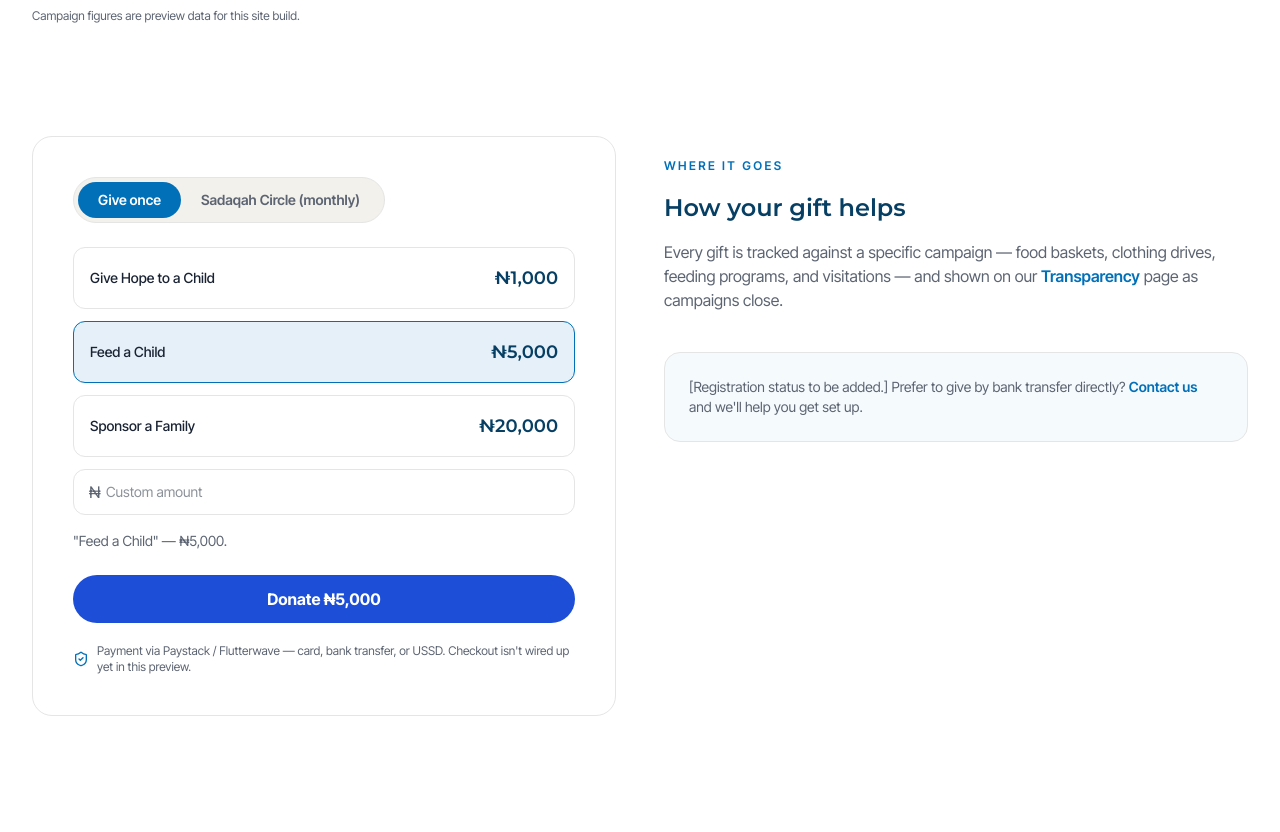
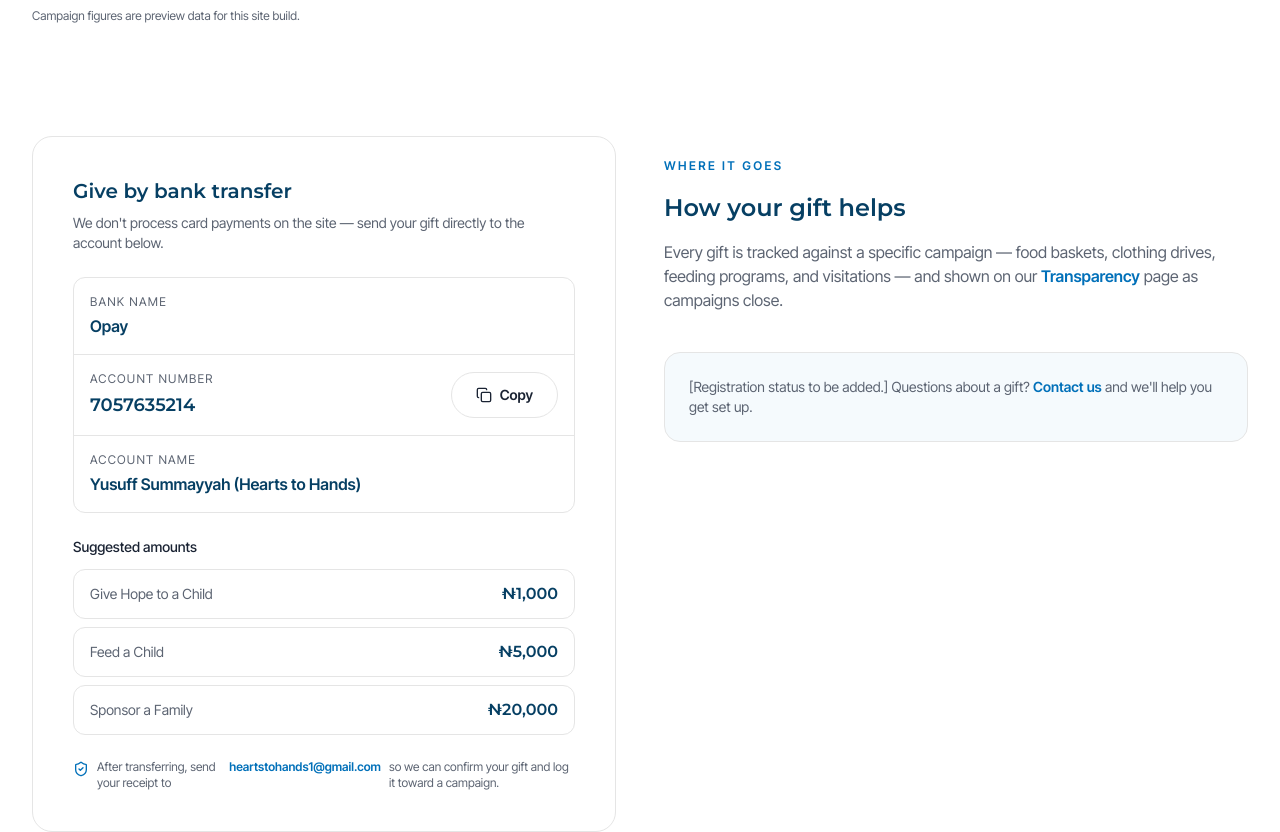
Before and after one commit to Ishola-Fawaz/hearts_to_hands, a Next.js app: page /donate in a window 1280 px wide. Shown: the part 860-1692 px from the top of the page. Built offline with nearby package versions, Linux system fonts and the light colour scheme.

Commit message:
feat: account number update

```diff
--- /dev/null
+++ b/app/components/bank-transfer.tsx
@@ -0,0 +1,121 @@
+"use client";
+
+import { useState } from "react";
+import { Copy, Check, ShieldCheck } from "lucide-react";
+
+const suggested = [
+  { value: "₦1,000", label: "Give Hope to a Child" },
+  { value: "₦5,000", label: "Feed a Child" },
+  { value: "₦20,000", label: "Sponsor a Family" },
+];
+
+const bankDetails = {
+  bankName: "Opay",
+  accountNumber: "7057635214",
+  accountName: "Yusuff Summayyah (Hearts to Hands)",
+};
+
+export function BankTransferCard() {
+  const [copied, setCopied] = useState(false);
+
+  async function handleCopy() {
+    try {
+      await navigator.clipboard.writeText(bankDetails.accountNumber);
+      setCopied(true);
+      setTimeout(() => setCopied(false), 2000);
+    } catch {
+      // clipboard unavailable — the number is still visible to copy manually
+    }
+  }
+
+  return (
+    <div className="card p-8 lg:p-10">
+      <h3 className="font-display text-xl font-semibold text-primary-deep">
+        Give by bank transfer
+      </h3>
+      <p className="mt-2 text-sm text-muted-foreground">
+        We don&apos;t process card payments on the site — send your gift
+        directly to the account below.
+      </p>
+
+      <div className="mt-6 rounded-xl border border-border divide-y divide-border">
+        <div className="p-4">
+          <div className="text-xs uppercase tracking-widest text-muted-foreground">
+            Bank Name
+          </div>
+          <div className="mt-1 font-semibold text-primary-deep">
+            {bankDetails.bankName}
+          </div>
+        </div>
+        <div className="p-4 flex items-center justify-between gap-4">
+          <div>
+            <div className="text-xs uppercase tracking-widest text-muted-foreground">
+              Account Number
+            </div>
+            <div className="mt-1 font-display text-lg font-semibold text-primary-deep">
+              {bankDetails.accountNumber}
+            </div>
+          </div>
+          <button
+            type="button"
+            onClick={handleCopy}
+            className="btn-secondary text-sm shrink-0"
+          >
+            {copied ? (
+              <>
+                <Check className="w-4 h-4" />
+                Copied
+              </>
+            ) : (
+              <>
+                <Copy className="w-4 h-4" />
+                Copy
+              </>
+            )}
+          </button>
+        </div>
+        <div className="p-4">
+          <div className="text-xs uppercase tracking-widest text-muted-foreground">
+            Account Name
+          </div>
+          <div className="mt-1 font-semibold text-primary-deep">
+            {bankDetails.accountName}
+          </div>
+        </div>
+      </div>
+
+      <div className="mt-6">
+        <div className="text-sm font-medium text-foreground">
+          Suggested amounts
+        </div>
+        <div className="mt-3 grid gap-2">
+          {suggested.map((item) => (
+            <div
+              key={item.value}
+              className="flex items-center justify-between rounded-xl border border-border px-4 py-3"
+            >
+              <span className="text-sm text-muted-foreground">
+                {item.label}
+              </span>
+              <span className="font-display font-semibold text-primary-deep">
+                {item.value}
+              </span>
+            </div>
+          ))}
+        </div>
+      </div>
+
+      <div className="mt-6 flex items-start gap-2 text-xs text-muted-foreground">
+        <ShieldCheck className="w-4 h-4 text-primary shrink-0 mt-0.5" />
+        After transferring, send your receipt to{" "}
+        <a
+          href="mailto:heartstohands1@gmail.com"
+          className="text-primary font-semibold hover:text-primary-deep"
+        >
+          heartstohands1@gmail.com
+        </a>{" "}
+        so we can confirm your gift and log it toward a campaign.
+      </div>
+    </div>
+  );
+}
--- a/app/components/donate-form.tsx
+++ /dev/null
@@ -1,119 +0,0 @@
-"use client";
-
-import { useMemo, useState } from "react";
-import { ShieldCheck } from "lucide-react";
-import { formatNaira } from "@/app/lib/campaigns";
-
-const amounts = [
-  { value: 1000, label: "Give Hope to a Child" },
-  { value: 5000, label: "Feed a Child" },
-  { value: 20000, label: "Sponsor a Family" },
-];
-
-export function DonateForm() {
-  const [frequency, setFrequency] = useState<"once" | "monthly">("once");
-  const [selected, setSelected] = useState<number | null>(5000);
-  const [custom, setCustom] = useState("");
-
-  const amount = useMemo(() => {
-    if (custom.trim()) return Number(custom);
-    return selected ?? 0;
-  }, [custom, selected]);
-
-  const selectedLabel =
-    selected && !custom.trim()
-      ? amounts.find((a) => a.value === selected)?.label
-      : null;
-
-  return (
-    <div className="card p-8 lg:p-10">
-      <div className="inline-flex rounded-full border border-border p-1 bg-muted">
-        {(["once", "monthly"] as const).map((f) => (
-          <button
-            key={f}
-            type="button"
-            onClick={() => setFrequency(f)}
-            className={`px-5 py-2 rounded-full text-sm font-semibold transition-colors cursor-pointer ${
-              frequency === f
-                ? "bg-primary text-primary-foreground"
-                : "text-muted-foreground hover:text-foreground"
-            }`}
-          >
-            {f === "once" ? "Give once" : "Sadaqah Circle (monthly)"}
-          </button>
-        ))}
-      </div>
-
-      <div className="mt-6 grid gap-3">
-        {amounts.map(({ value, label }) => (
-          <button
-            key={value}
-            type="button"
-            onClick={() => {
-              setSelected(value);
-              setCustom("");
-            }}
-            className={`flex items-center justify-between rounded-xl border px-4 py-4 text-left transition-colors cursor-pointer ${
-              selected === value && !custom.trim()
-                ? "border-primary bg-primary/10"
-                : "border-border hover:border-primary/50"
-            }`}
-          >
-            <span className="text-sm font-medium text-foreground">
-              {label}
-            </span>
-            <span className="font-display text-lg font-semibold text-primary-deep">
-              {formatNaira(value)}
-            </span>
-          </button>
-        ))}
-      </div>
-
-      <div className="mt-3">
-        <label htmlFor="custom-amount" className="sr-only">
-          Custom amount
-        </label>
-        <div className="relative">
-          <span className="absolute left-4 top-1/2 -translate-y-1/2 text-muted-foreground">
-            ₦
-          </span>
-          <input
-            id="custom-amount"
-            type="number"
-            min={1}
-            placeholder="Custom amount"
-            value={custom}
-            onChange={(e) => {
-              setCustom(e.target.value);
-              setSelected(null);
-            }}
-            className="w-full rounded-xl border border-border bg-background pl-8 pr-4 py-3 text-sm outline-none focus:border-primary transition-colors"
-          />
-        </div>
-      </div>
-
-      <p className="mt-4 text-sm text-muted-foreground">
-        {selectedLabel
-          ? `"${selectedLabel}" — ${formatNaira(amount)}${
-              frequency === "monthly" ? " every month" : ""
-            }.`
-          : "Every gift, of any size, goes directly toward an active campaign."}
-      </p>
-
-      <button
-        type="button"
-        disabled={!amount}
-        className="btn-primary w-full mt-6 disabled:opacity-50 disabled:cursor-not-allowed"
-      >
-        Donate {formatNaira(amount || 0)}
-        {frequency === "monthly" ? " / month" : ""}
-      </button>
-
-      <div className="mt-5 flex items-center gap-2 text-xs text-muted-foreground">
-        <ShieldCheck className="w-4 h-4 text-primary shrink-0" />
-        Payment via Paystack / Flutterwave — card, bank transfer, or USSD.
-        Checkout isn&apos;t wired up yet in this preview.
-      </div>
-    </div>
-  );
-}
--- a/app/donate/page.tsx
+++ b/app/donate/page.tsx
@@ -1,12 +1,12 @@
 import type { Metadata } from "next";
 import { Heart, Calendar } from "lucide-react";
-import { DonateForm } from "../components/donate-form";
+import { BankTransferCard } from "../components/bank-transfer";
 import { campaigns, formatNaira } from "@/app/lib/campaigns";
 
 export const metadata: Metadata = {
   title: "Donate",
   description:
-    "Give Sadaqah to an active Hearts to Hands campaign, or set up a monthly Sadaqah Circle gift. Card, bank transfer, and USSD supported.",
+    "Give Sadaqah to an active Hearts to Hands campaign by bank transfer — every gift goes toward a specific, named need.",
 };
 
 const activeCampaigns = campaigns.filter((c) => c.status === "active");
@@ -24,8 +24,8 @@ export default function DonatePage() {
             Give Sadaqah, directly.
           </h1>
           <p className="mt-6 text-lg text-muted-foreground">
-            Choose an active campaign or give a fixed amount — every gift goes
-            toward a specific, named need.
+            Choose an active campaign and give directly by bank transfer —
+            every gift goes toward a specific, named need.
           </p>
         </div>
       </section>
@@ -80,7 +80,7 @@ export default function DonatePage() {
       <section className="section">
         <div className="container-page grid lg:grid-cols-2 gap-12 items-start">
           <div>
-            <DonateForm />
+            <BankTransferCard />
           </div>
 
           <div className="lg:pt-4">
@@ -102,8 +102,7 @@ export default function DonatePage() {
             </p>
 
             <div className="mt-10 rounded-2xl border border-border bg-secondary/40 p-6 text-sm text-muted-foreground">
-              [Registration status to be added.] Prefer to give by bank
-              transfer directly?{" "}
+              [Registration status to be added.] Questions about a gift?{" "}
               <a
                 href="mailto:heartstohands1@gmail.com"
                 className="text-primary font-semibold hover:text-primary-deep"
```
